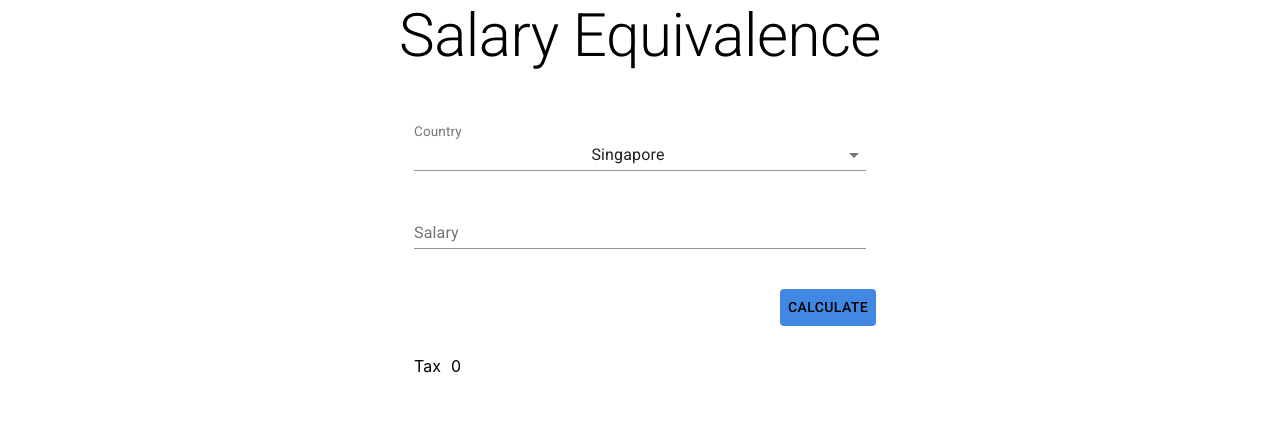
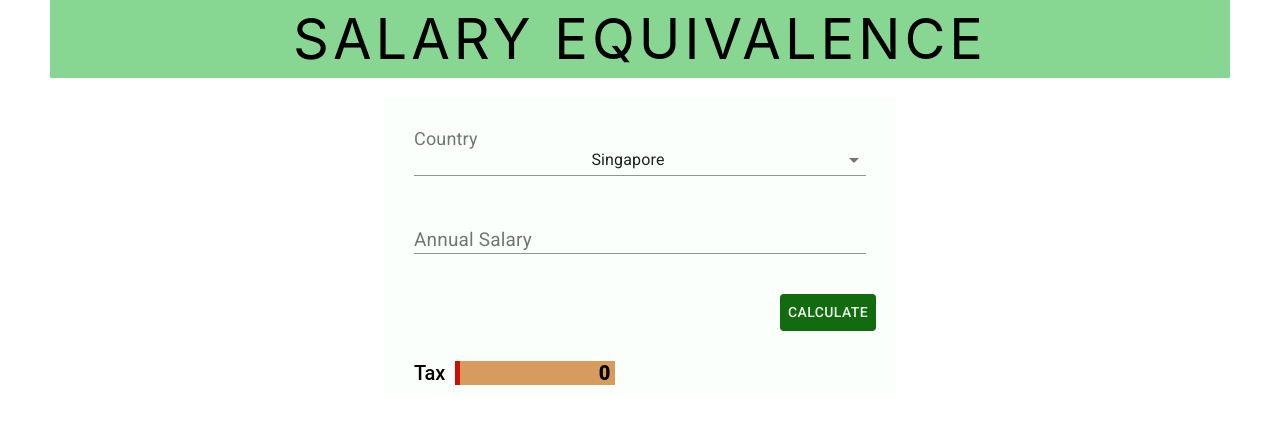
Before and after one commit to mls-ssjblue/salary-equi, a React (Create React App) app in the folder salary-ui/: page / in a window 1280 px wide. Shown: the top 424 px of the page. Built offline with nearby package versions, Linux system fonts and the light colour scheme.

Commit message:
Style tax value, calculate button, rename to annual salary

```diff
--- a/salary-ui/src/App.css
+++ b/salary-ui/src/App.css
@@ -1,5 +1,9 @@
+body > #root > div {
+  height: 100vh;
+}
 .App {
   text-align: center;
+
 }
 
 .App-logo {
@@ -21,7 +25,7 @@
   align-items: center;
   justify-content: center;
   font-size: calc(10px + 2vmin);
-  color: white;
+  color: #87d691;
 }
 
 .App-link {
--- a/salary-ui/src/App.tsx
+++ b/salary-ui/src/App.tsx
@@ -10,8 +10,8 @@ const App: React.FC = () => {
   return (
     <div className="App">
       <StyledContainer>
-        <Container maxWidth="sm">
           <Header />
+          <Container maxWidth="sm">
           <SalaryContainer />
         </Container>
       </StyledContainer>
--- a/salary-ui/src/Salary.css
+++ /dev/null
@@ -1,27 +0,0 @@
-.field {
-    /*width: 50px;*/
-    align-content: start;
-    flex: 1;
-    flex-direction: row;
-    margin: 10px;
-}
-
-.salary {
-    flex: 1;
-}
-
-.results {
-    margin-top: 30px;
-    margin-left: 20px;
-    display: flex;
-}
-
-.label {
-    margin-right: 10px;
-    align-content: start;
-
-}
-
-.value {
-    align-content: end;
-}
--- /dev/null
+++ b/salary-ui/src/components/Salary.css
@@ -0,0 +1,47 @@
+.field {
+    /*width: 50px;*/
+    align-content: start;
+    flex: 1;
+    flex-direction: row;
+    margin: 10px;
+}
+
+.salary {
+    flex: 1;
+}
+
+.results {
+    margin-top: 30px;
+    margin-left: 20px;
+    display: flex;
+}
+
+.label {
+    margin-right: 10px;
+    align-content: start;
+    font-family: "Roboto Medium";
+    font-size: 20px;
+
+}
+
+.value {
+    text-align: right;
+    font-family: "Roboto Black";
+    font-size: 20px;
+    border-left:5px solid green;
+    background: #87d691;
+    width: 150px;
+    padding-right:5px;
+}
+#tax {
+    border-left:5px solid #d00c06;
+    background: #d79c5d;
+}
+
+.stage {
+    margin:20px;
+    padding: 10px;
+    text-align: center;
+    display:flex;
+    background: #fbfffc;
+}
--- a/salary-ui/src/components/SalaryCalculation.tsx
+++ b/salary-ui/src/components/SalaryCalculation.tsx
@@ -1,5 +1,5 @@
 import styled from 'styled-components'
-import '../Salary.css'
+import './Salary.css'
 import {useState} from "react"
 import {
     Button, FormControl, InputLabel, MenuItem, Select, Input
@@ -35,11 +35,11 @@ export const SalaryCalculation = () => {
     const classes = useStyles();
 
     return (
-        <StyledStage>
+        <div className="stage">
             <div className="salary">
                 <div className="field">
                     <FormControl className={classNames(classes.formControl, classes.text)}>
-                        <InputLabel style={{fontSize: '18px'}}>Country</InputLabel>
+                        <InputLabel style={{fontSize: '24px'}}>Country</InputLabel>
                         <Select
                             labelId="demo-simple-select-label"
                             id="demo-simple-select"
@@ -54,7 +54,7 @@ export const SalaryCalculation = () => {
                 </div>
                 <div className="field">
                     <FormControl className={classNames(classes.formControl, classes.text)}>
-                        <InputLabel>Salary</InputLabel>
+                        <InputLabel style={{fontSize: '19px'}}>Annual Salary</InputLabel>
                         <Input onChange={e => setSalary(+e.target.value)}/>
                     </FormControl>
                 </div>
@@ -66,11 +66,11 @@ export const SalaryCalculation = () => {
                 <div className="results">
 
                     <div className="label">Tax</div>
-                    <div className="value">{tax}</div>
+                    <div className="value" id="tax">{tax}</div>
                 </div>
 
             </div>
-        </StyledStage>
+        </div>
     )
 }
 
@@ -119,13 +119,14 @@ const useStyles = makeStyles(theme => ({
         [theme.breakpoints.down("xs")]: {
             width: "100%"
         },
-        background: '#4288e3',
+        background: '#126b0f',
         float: "right",
         marginTop: "20px",
-        color: "black",
+        color: "#f0f6ef",
         '&:hover': {
-            background: '#3a7acf',
-        }
+            background: '#288a3c',
+        },
+        fontSize: "14px",
     }
 }));
 
@@ -135,6 +136,7 @@ const StyledStage = styled.div`
     padding: 10px;
     text-align: center;
     display:flex;
+    background: blue;
 `
 
 interface ApiResponse {
--- a/salary-ui/src/header/Header.tsx
+++ b/salary-ui/src/header/Header.tsx
@@ -1,21 +1,21 @@
-import * as React from "react";
-import styled from "styled-components";
-import Typography from "@material-ui/core/Typography";
+import * as React from "react"
+import styled from "styled-components"
+import Typography from "@material-ui/core/Typography"
 
 export const Header: React.FC = () => {
-  return (
-    // <StyledHeader>
-      <Typography variant="h2" component="h1" gutterBottom>
-        Salary Equivalence
-      </Typography>
-    // </StyledHeader>
-  );
-};
+    return (
+        <StyledHeader>
+            SALARY EQUIVALENCE
+        </StyledHeader>
+    )
+}
 
 const StyledHeader = styled.div`
   padding: 5px;
-  background: #449e47;
-`;
+  background: #87D691FF;
+   font-size: 3.5rem;
+  letter-spacing: 4px;
+`
 
 const StyledHeading = styled.h1`
   max-width: 650px;
@@ -25,4 +25,5 @@ const StyledHeading = styled.h1`
   overflow: hidden; /* Ensures the content is not revealed until the animation */
   white-space: nowrap; /* Keeps the content on a single line */
   margin: 0 auto; /* Gives that scrolling effect as the typing happens */
-`;
+  background: #87D691FF;
+`
```
